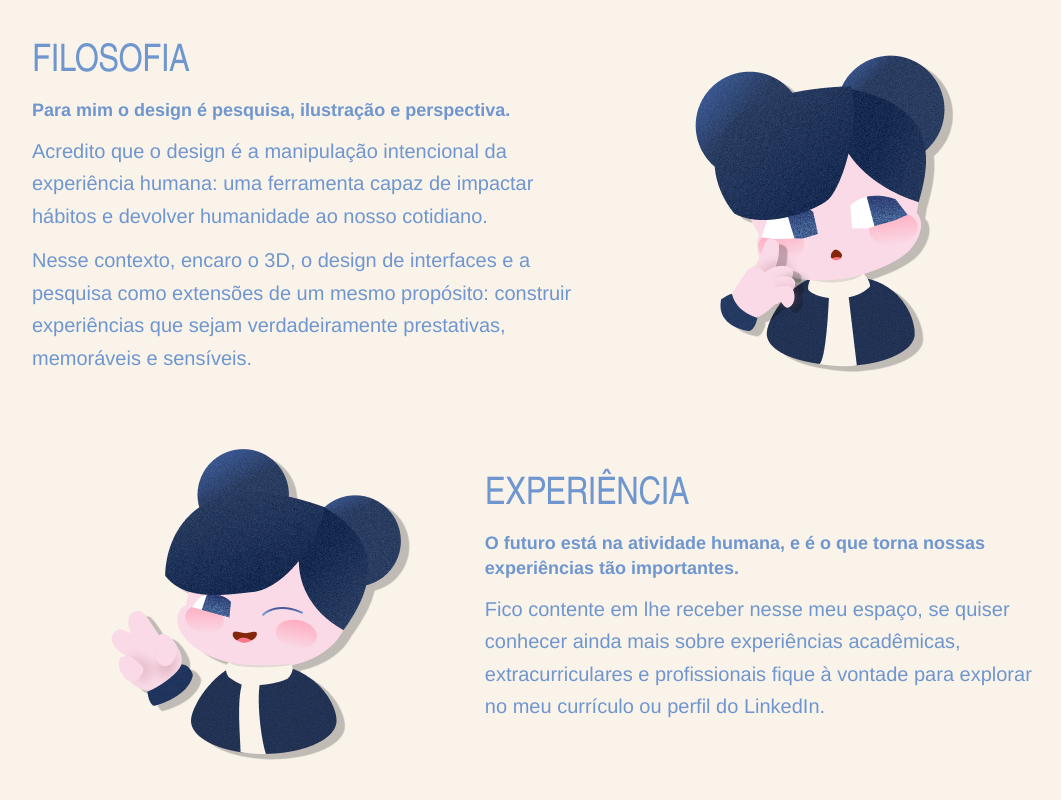
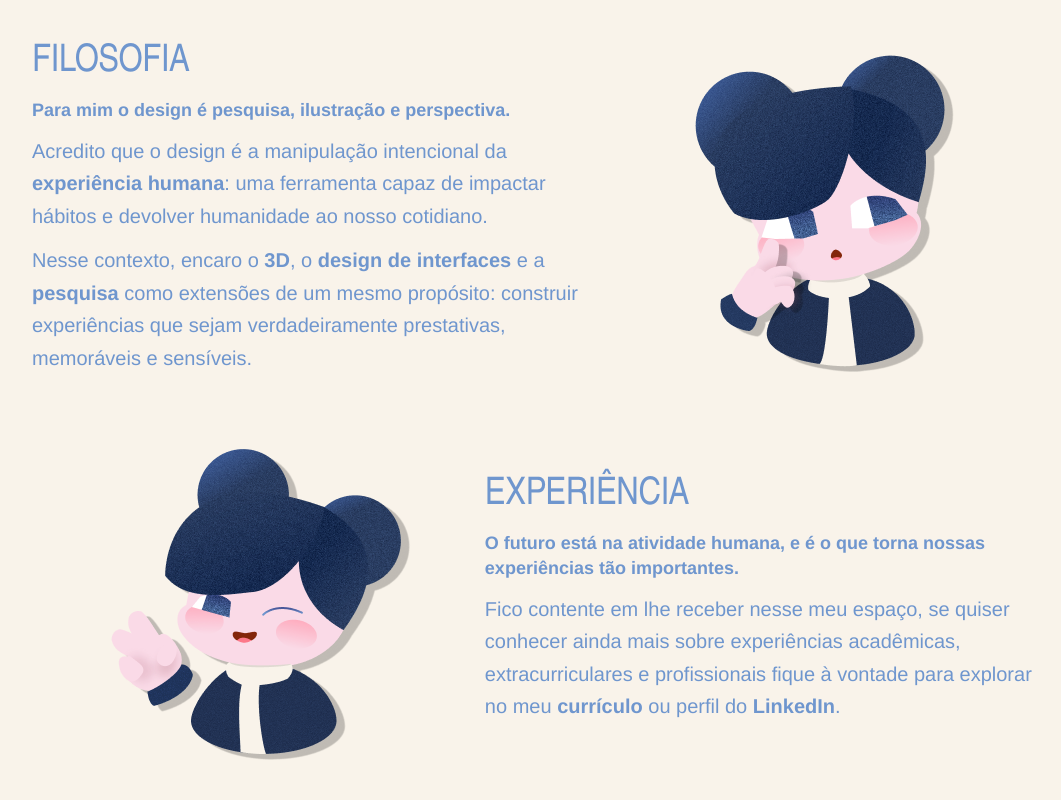
Before and after one commit to Jv1ctor/portfolio-agatha, a Next.js app: page / in a window 1280 px wide. Shown: the part 600-1400 px from the top of the page, without its empty margins (108-1169 px from the left). Built offline with nearby package versions, Linux system fonts and the light colour scheme; no server answers; a web font is replaced by a local one.

Commit message:
feat: add Figma-aligned font weights (Light body, Regular/Bold accents), LinkedIn link and docs/font-diffs.md

```diff
--- a/app/contato/page.tsx
+++ b/app/contato/page.tsx
@@ -20,7 +20,8 @@ export default function ContatoPage() {
               Vamos trabalhar juntos?
             </h2>
 
-            <p className="text-[1.125rem] text-[color:var(--color-blue)] mb-6 leading-relaxed">
+            {/* Figma: subtexto é Clother Regular (400); o peso global é 300, fixo o 400. */}
+            <p className="font-normal text-[1.125rem] text-[color:var(--color-blue)] mb-6 leading-relaxed">
               Entre em contato enviando um e-mail na caixa de texto abaixo!
             </p>
 
--- a/app/globals.css
+++ b/app/globals.css
@@ -80,7 +80,10 @@ body {
   background: var(--color-cream);
   color: var(--color-ink);
   font-family: var(--font-body);
-  font-weight: 400;
+  /* Corpo = Clother Light (300), como no Figma. O kit zey0cjx já serve o 300.
+     Elementos mais pesados (lead Bold 700, nav ativo Black 900, headings) já
+     declaram o próprio peso, então só o texto de corpo "solto" herda o Light. */
+  font-weight: 300;
   -webkit-font-smoothing: antialiased;
   -moz-osx-font-smoothing: grayscale;
 }
--- a/app/page.tsx
+++ b/app/page.tsx
@@ -1,6 +1,7 @@
 import { BrandHero } from "@/components/layout/BrandHero";
 import { SectionHeading } from "@/components/home/SectionHeading";
 import { Illustration } from "@/components/home/Illustration";
+import { site } from "@/lib/site";
 
 /** Parágrafo de destaque (Clother Bold 18px no Figma). */
 function Lead({ children }: { children: React.ReactNode }) {
@@ -53,14 +54,17 @@ export default function HomePage() {
             </SectionHeading>
             <Lead>Para mim o design é pesquisa, ilustração e perspectiva.</Lead>
             <Body>
-              Acredito que o design é a manipulação intencional da experiência
-              humana: uma ferramenta capaz de impactar hábitos e devolver
-              humanidade ao nosso cotidiano.
+              Acredito que o design é a manipulação intencional da{" "}
+              <strong className="font-bold">experiência humana</strong>: uma
+              ferramenta capaz de impactar hábitos e devolver humanidade ao
+              nosso cotidiano.
             </Body>
             <Body>
-              Nesse contexto, encaro o 3D, o design de interfaces e a pesquisa
-              como extensões de um mesmo propósito: construir experiências que
-              sejam verdadeiramente prestativas, memoráveis e sensíveis.
+              Nesse contexto, encaro o <strong className="font-bold">3D</strong>,
+              o <strong className="font-bold">design de interfaces</strong> e a{" "}
+              <strong className="font-bold">pesquisa</strong> como extensões de
+              um mesmo propósito: construir experiências que sejam
+              verdadeiramente prestativas, memoráveis e sensíveis.
             </Body>
           </div>
           <Illustration
@@ -88,8 +92,19 @@ export default function HomePage() {
             <Body>
               Fico contente em lhe receber nesse meu espaço, se quiser conhecer
               ainda mais sobre experiências acadêmicas, extracurriculares e
-              profissionais fique à vontade para explorar no meu currículo ou
-              perfil do LinkedIn.
+              profissionais fique à vontade para explorar no meu{" "}
+              <strong className="font-bold">currículo</strong> ou perfil do{" "}
+              {/* PENDENTE (Kaike vai validar se esse link é mesmo necessário).
+                  currículo segue SEM link (não há CV ainda). */}
+              <a
+                href={site.social.linkedin.url}
+                target="_blank"
+                rel="noreferrer"
+                className="font-bold underline decoration-from-font hover:opacity-80"
+              >
+                LinkedIn
+              </a>
+              .
             </Body>
           </div>
         </section>
--- a/app/projetos/batuco-tuco/page.tsx
+++ b/app/projetos/batuco-tuco/page.tsx
@@ -49,7 +49,7 @@ export default function BatucoTucoPage() {
           {protoTabs.map((tab) => (
             <span
               key={tab}
-              className="rounded-full bg-[color:var(--color-blue-pale)] px-3 py-1.5 text-[1rem] leading-none text-[color:var(--color-blue)] shadow-[2px_4px_8px_2px_rgba(111,150,206,0.16)]"
+              className="rounded-full bg-[color:var(--color-blue-pale)] px-3 py-1.5 text-[1rem] font-normal leading-none text-[color:var(--color-blue)] shadow-[2px_4px_8px_2px_rgba(111,150,206,0.16)]"
             >
               {tab}
             </span>
--- a/app/projetos/pontinhas-soltas/page.tsx
+++ b/app/projetos/pontinhas-soltas/page.tsx
@@ -61,7 +61,7 @@ export default function PontinhasSoltasPage() {
           {protoTabs.map((tab) => (
             <span
               key={tab}
-              className="rounded-full bg-[color:var(--color-blue-pale)] px-3 py-1.5 text-[1rem] leading-none text-[color:var(--color-blue)] shadow-[2px_4px_8px_2px_rgba(111,150,206,0.16)]"
+              className="rounded-full bg-[color:var(--color-blue-pale)] px-3 py-1.5 text-[1rem] font-normal leading-none text-[color:var(--color-blue)] shadow-[2px_4px_8px_2px_rgba(111,150,206,0.16)]"
             >
               {tab}
             </span>
--- a/app/projetos/pontos-sem-no/page.tsx
+++ b/app/projetos/pontos-sem-no/page.tsx
@@ -44,7 +44,7 @@ export default function PontosSemNoPage() {
           {protoTabs.map((tab) => (
             <span
               key={tab}
-              className="rounded-full bg-[color:var(--color-blue-pale)] px-3 py-1.5 text-[1rem] leading-none text-[color:var(--color-blue)] shadow-[2px_4px_8px_2px_rgba(111,150,206,0.16)]"
+              className="rounded-full bg-[color:var(--color-blue-pale)] px-3 py-1.5 text-[1rem] font-normal leading-none text-[color:var(--color-blue)] shadow-[2px_4px_8px_2px_rgba(111,150,206,0.16)]"
             >
               {tab}
             </span>
@@ -59,7 +59,7 @@ export default function PontosSemNoPage() {
                 alt={t.caption}
                 className="block aspect-square w-full"
               />
-              <figcaption className="mt-2 text-[1rem] text-[color:var(--color-blue)]">
+              <figcaption className="mt-2 text-[1rem] font-normal text-[color:var(--color-blue)]">
                 {t.caption}
               </figcaption>
             </figure>
--- a/components/case-study/CaseShell.tsx
+++ b/components/case-study/CaseShell.tsx
@@ -21,8 +21,9 @@ function Pill({
   children: ReactNode;
   variant?: "tag" | "status";
 }) {
+  // font-normal: Figma usa Clother Regular (400) nas pills; o peso global é 300.
   const base =
-    "inline-flex items-center rounded-full px-3.5 py-1 text-[1rem] leading-none text-[color:var(--color-blue)] whitespace-nowrap";
+    "inline-flex items-center rounded-full px-3.5 py-1 text-[1rem] font-normal leading-none text-[color:var(--color-blue)] whitespace-nowrap";
   const skin =
     variant === "status"
       ? "bg-[color:var(--color-blue-pale)] shadow-[2px_4px_8px_2px_rgba(111,150,206,0.16)]"
@@ -90,8 +91,9 @@ export function CaseShell({
 
         <div className="mt-12 flex flex-col gap-12">{children}</div>
 
+        {/* Figma: Clother Regular (400); o peso global é 300, fixo o 400. */}
         <p
-          className="mt-16 text-[2rem] leading-tight text-[color:var(--color-blue)]"
+          className="mt-16 font-normal text-[2rem] leading-tight text-[color:var(--color-blue)]"
           style={{ fontFamily: "var(--font-body)" }}
         >
           Obrigada por ter chegado até aqui!
--- a/components/contact/ContactForm.tsx
+++ b/components/contact/ContactForm.tsx
@@ -40,8 +40,10 @@ const schema = z
 
 type FormState = "idle" | "sending" | "success" | "error";
 
+// font-normal: o Figma usa Clother Regular (400) no input/placeholder; o peso
+// global virou 300, então fixo o 400 aqui.
 const fieldClass =
-  "w-full rounded-lg border border-[color:var(--color-blue-soft)] bg-white/70 px-3 py-2 text-[color:var(--color-blue-deep)] outline-none placeholder:text-[color:var(--color-blue-soft)] focus:border-[color:var(--color-blue)] focus:ring-2 focus:ring-[color:var(--color-blue)]/20";
+  "w-full rounded-lg border border-[color:var(--color-blue-soft)] bg-white/70 px-3 py-2 font-normal text-[color:var(--color-blue-deep)] outline-none placeholder:text-[color:var(--color-blue-soft)] focus:border-[color:var(--color-blue)] focus:ring-2 focus:ring-[color:var(--color-blue)]/20";
 
 const EMPTY = { nome: "", email: "", telefone: "", mensagem: "" };
 
--- a/components/home/ProjectCard.tsx
+++ b/components/home/ProjectCard.tsx
@@ -9,7 +9,7 @@ const accentClasses: Record<Project["accent"], string> = {
 
 function Pill({ children }: { children: string }) {
   return (
-    <span className="rounded-full bg-[color:var(--color-blue-soft)] px-3.5 py-1 text-base text-[color:var(--color-blue)] whitespace-nowrap">
+    <span className="rounded-full bg-[color:var(--color-blue-soft)] px-3.5 py-1 text-base font-normal text-[color:var(--color-blue)] whitespace-nowrap">
       {children}
     </span>
   );
```
Also changed, not shown: components/layout/Footer.tsx (+6 -3 lines), .claude/settings.local.json, 1 other file (tests, documents, lock files or other folders).
